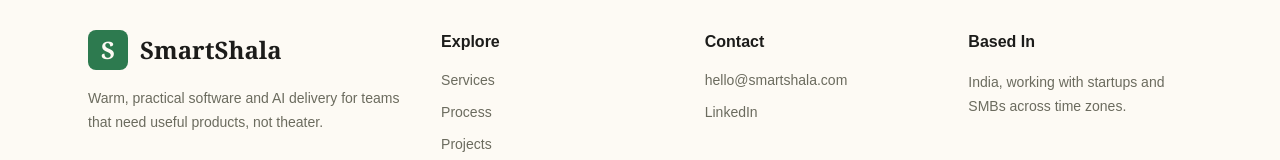
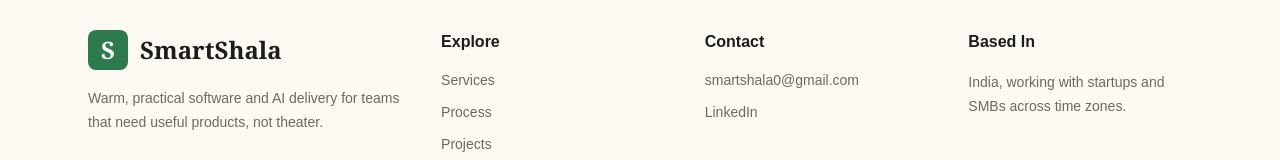
Before and after one commit to Smart-Shala-EdTech/smartshala_portfolio, a Next.js app: page / in a window 1280 px wide. Shown: the part 6137-6297 px from the top of the page. Built offline with nearby package versions, Linux system fonts and the light colour scheme.

Commit message:
fix:footer contact frontend

```diff
--- a/components/common/Footer.tsx
+++ b/components/common/Footer.tsx
@@ -29,7 +29,7 @@ export function Footer() {
           <h3 className="font-semibold">Contact</h3>
           <div className="mt-4 grid gap-3 text-sm text-secondary">
             <a href="mailto:smartshala0@gmail.com" className="hover:text-brand-primary">
-              hello@smartshala.com
+              smartshala0@gmail.com
             </a>
             <a href="https://www.linkedin.com/company/smartshala" className="hover:text-brand-primary">
               LinkedIn
```
